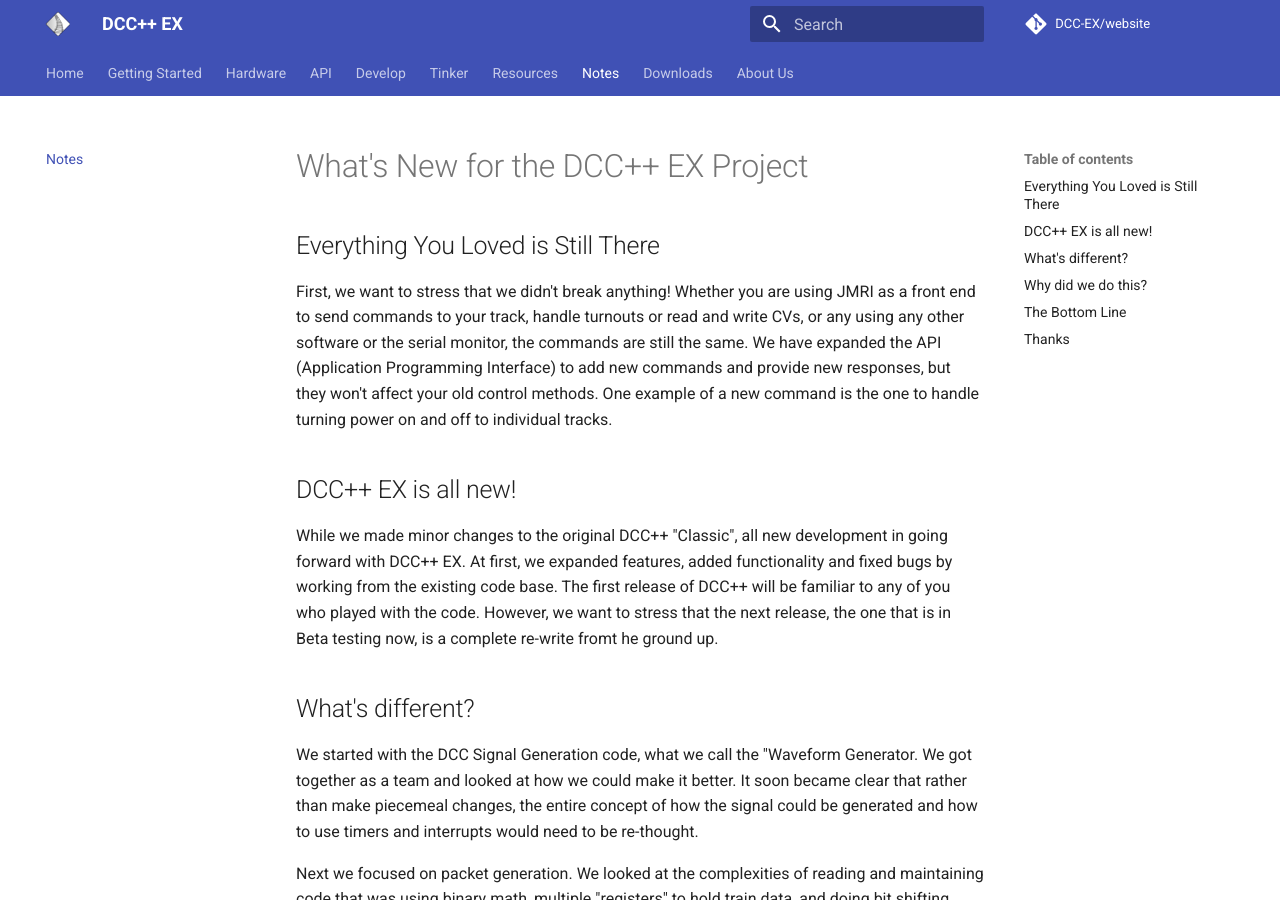
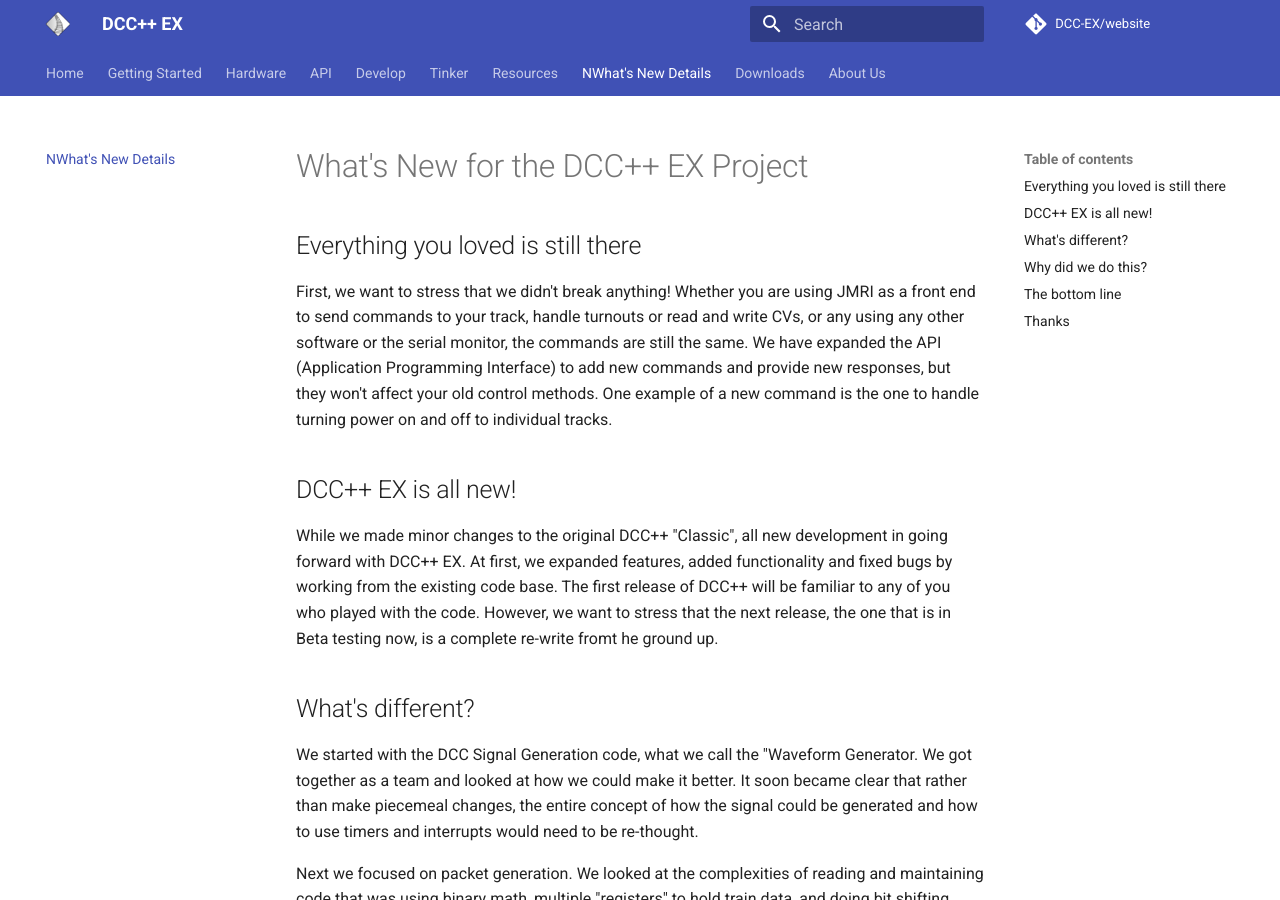
Before and after one commit to DCC-EX/website, an MkDocs documentation site: the page built from docs/notes/rewrite.md, in a window 1280 px wide and 900 px high. Built offline with MkDocs 1.6.1 and Material for MkDocs 9.7.7, drawn with Linux system fonts in a browser that asks for light colours; comment, search, counter and statistics services are not loaded; some of the changed text lies outside the part shown.

Commit message:
Rename What's New section

```diff
--- a/docs/notes/rewrite.md
+++ b/docs/notes/rewrite.md
@@ -1,6 +1,6 @@
 # What's New for the DCC++ EX Project
 
-## Everything You Loved is Still There
+## Everything you loved is still there
 
 First, we want to stress that we didn't break anything! Whether you are using JMRI as a front end to send commands to your track, handle turnouts or read and write CVs, or any using any other software or the serial monitor, the commands are still the same. We have expanded the API (Application Programming Interface) to add new commands and provide new responses, but they won't affect your old control methods. One example of a new command is the one to handle turning power on and off to individual tracks.
 
@@ -38,7 +38,7 @@
 
 TPL brings new capability to the world of automation. You don't have to be a programmer to write a script that tells a train to start moving forward at a set speed until some action (like reaching a sensor) occurs. We will be providing a document and tutorial on TPL once Beta testing is complete. This will be an open-ended project since who knows what people will come up with they want to automate. It will be easy to extend the commands to handle whatever your imagination can dream of.
 
-## The Bottom Line
+## The bottom line
 
 So while maintaining proper deference to Gregg Bermann's original concept of an inexpensive Control Station based on the Arduino platform, we don't want to do a disservice to DCC++ EX or develpers like Chris Harlow (UkBloke) and David Codding (David Codding) who brought a new vision to the project and who used very little of the original code. This is NOT DCC++ v2.0, this is a completely new, yet API and feature compatible Control Station. And just a tease: What Constrol Station would be complete without a wireless Cab Controller that speaks DCC++? Keep looking at our web page for new announcments.
 
--- a/mkdocs.yml
+++ b/mkdocs.yml
@@ -36,7 +36,7 @@
     - Tinker with DCC EX: 'tinker/tinkering.md'
   - Resources:
     - Resources: 'resources/resources.md'
-  - Notes: 'notes/rewrite.md'
+  - NWhat's New Details: 'notes/rewrite.md'
   - Downloads:
     - DCC++ Basestation: 'download/dccex-downloads.md'
     - Materials: 'download/dccex-materials-downloads.md'
```
